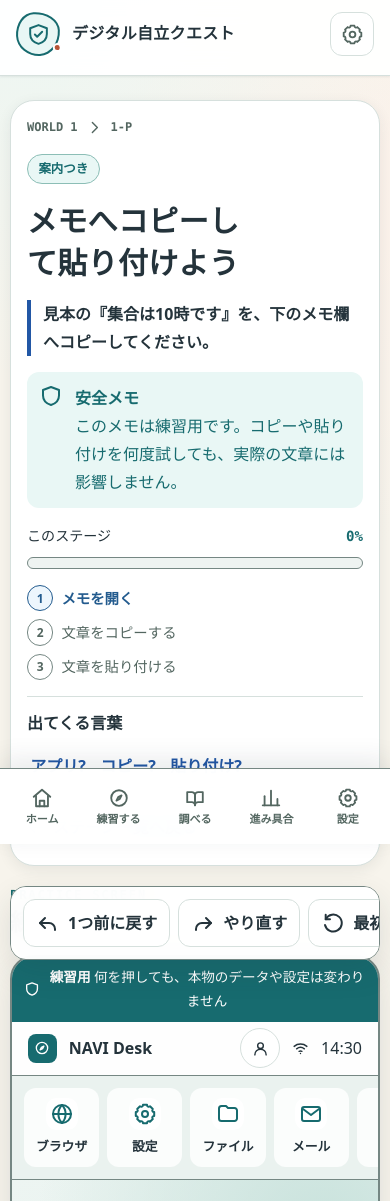
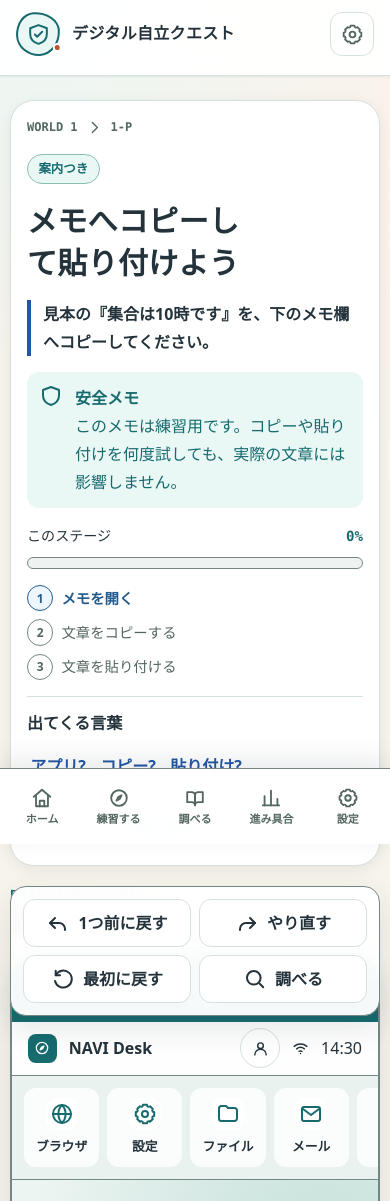
Before and after one commit to makoto1465/digital-jiritsu-quest, a Next.js app: page /play/w1-pc-copy-paste in a window 390 px wide. Shown: the top 1201 px of the page. Built offline with nearby package versions, Linux system fonts and the light colour scheme.

Commit message:
Improve mobile recovery controls

```diff
--- a/src/app/globals.css
+++ b/src/app/globals.css
@@ -3093,10 +3093,10 @@ main {
   .objective-panel > * { grid-column: auto !important; }
   .complete-card { grid-template-columns: 1fr; }
   .complete-card .button-row { grid-column: auto; }
-  .recovery-tray { inset-block-end: calc(var(--mobile-nav-height) + env(safe-area-inset-bottom) + 0.5rem); flex-wrap: nowrap; overflow-x: auto; }
+  .recovery-tray { inset-block-end: calc(var(--mobile-nav-height) + env(safe-area-inset-bottom) + 0.5rem); display: grid; grid-template-columns: repeat(2, minmax(0, 1fr)); overflow: visible; }
   .recovery-tray > span { display: none; }
   .recovery-tray button,
-  .recovery-tray a { flex: 0 0 auto; }
+  .recovery-tray a { min-width: 0; justify-content: center; }
   .pc-workspace { grid-template-columns: 1fr; }
   .pc-app-shelf { grid-template-columns: repeat(8, 4.7rem); border-inline-end: 0; border-block-end: 1px solid var(--border); overflow-x: auto; }
   .pc-app-shelf button { min-height: 4.3rem; }
```
